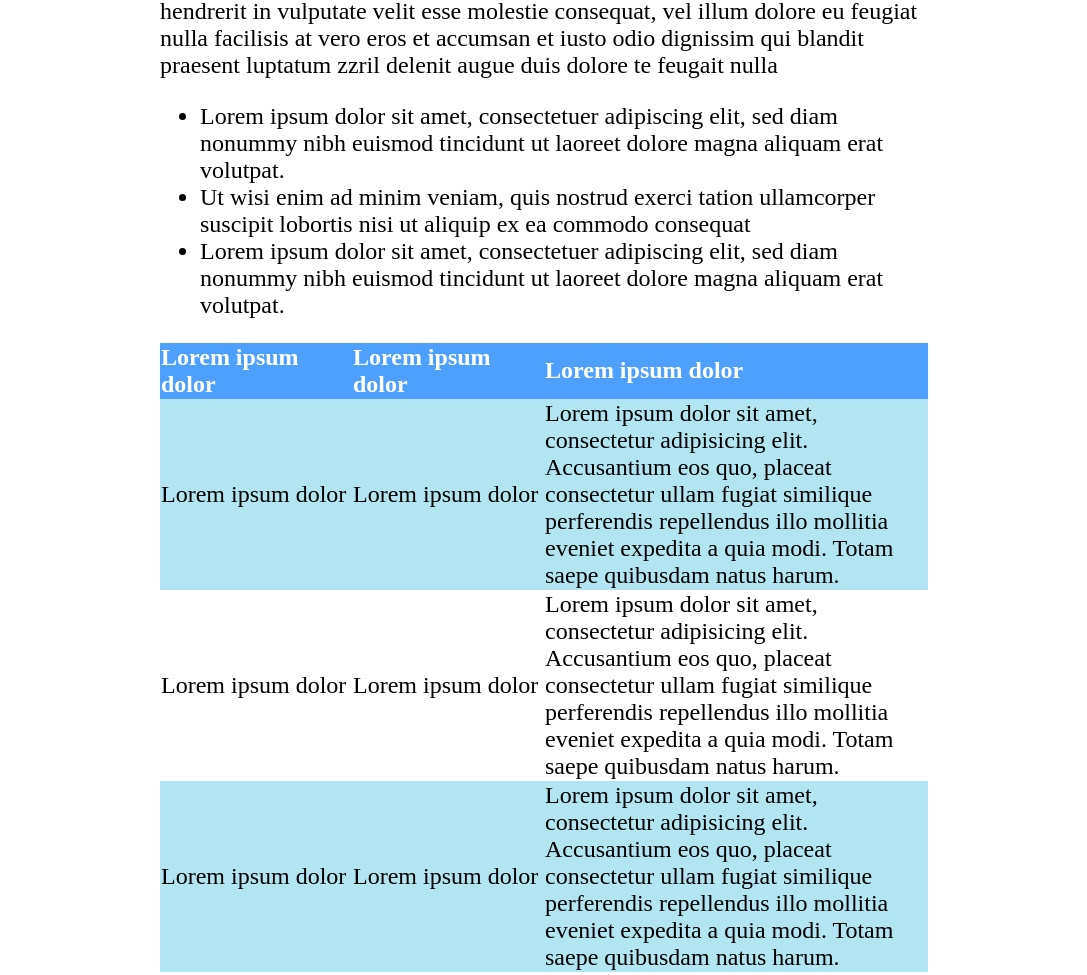
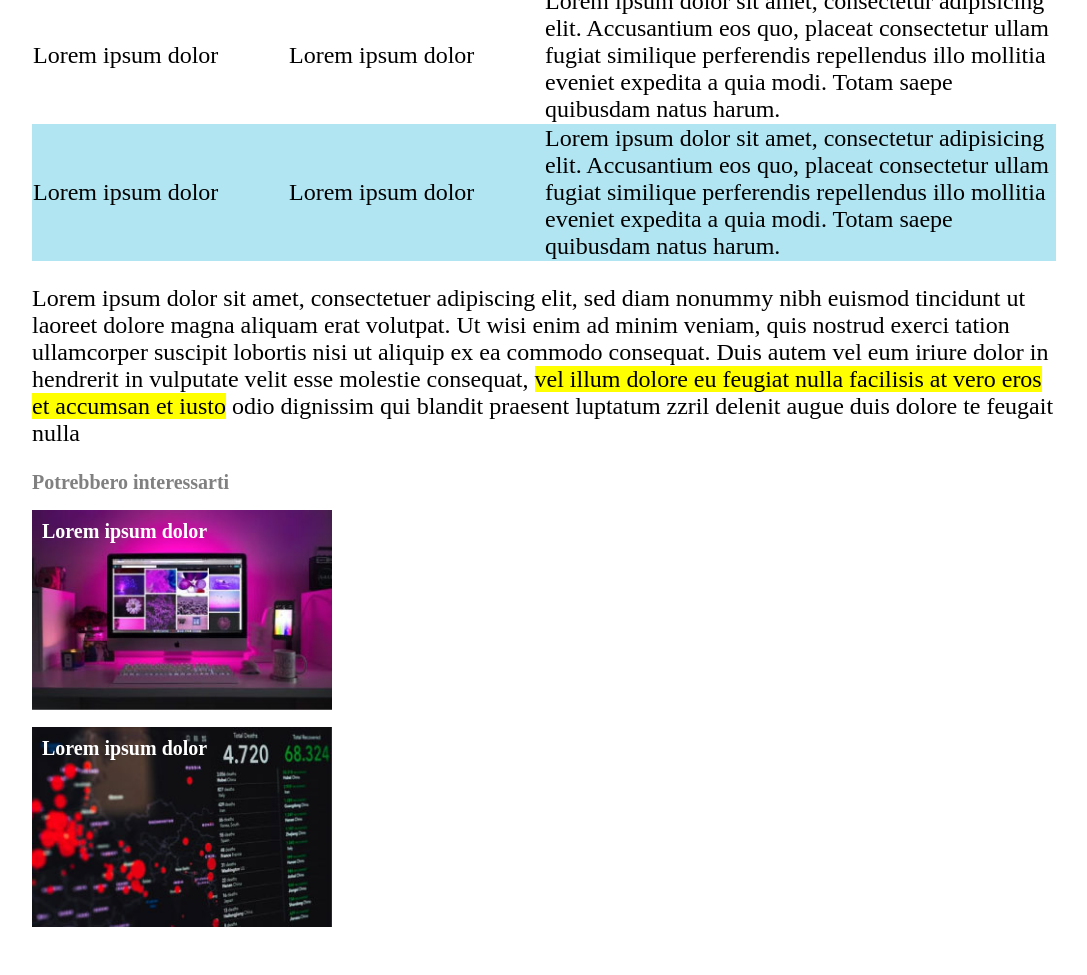
Before and after one commit to CarmeloZiino/html-css-booleaner, a plain HTML site: page index.html in a window 1280 px wide. Shown: the part 1407-2382 px from the top of the page, without its empty margins (96-1183 px from the left). After the commit the page ends 2334 px from the top, so only its background shows below. Drawn offline with Linux system fonts and the light colour scheme.

Commit message:
Diminuito in CSS il padding del Main e del Footer

```diff
--- a/style.css
+++ b/style.css
@@ -11,7 +11,7 @@ header {
 
 main,
 footer {
-  padding: 0 20%;
+  padding: 0 10%;
 }
 
 #logo {
```
